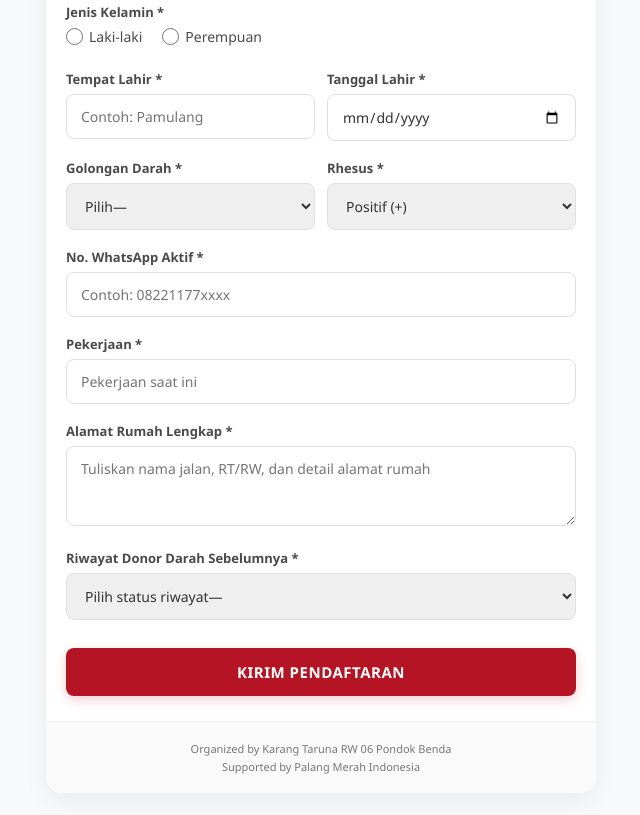
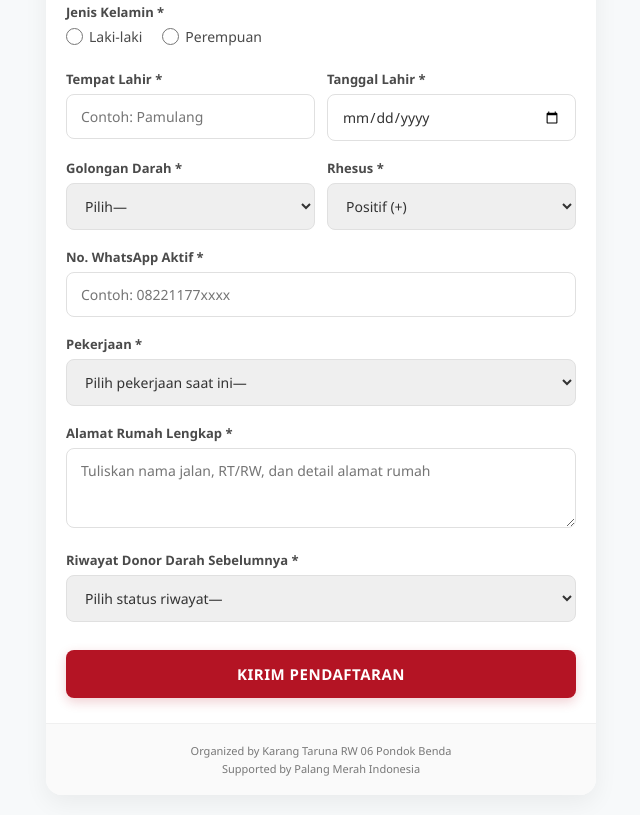
Before and after one commit to rt06renijaya-cyber/DonorBersatu, a plain HTML site: page index.html in a window 1280 px wide. Shown: the part 651-1466 px from the top of the page, without its empty margins (319-959 px from the left). Drawn offline with Linux system fonts and the light colour scheme.

Commit message:
Update index.html

```diff
--- a/index.html
+++ b/index.html
@@ -415,7 +415,19 @@
 
         <div class="form-group">
             <label for="pekerjaan">Pekerjaan *</label>
-            <input type="text" id="pekerjaan" placeholder="Pekerjaan saat ini" required>
+            <select id="pekerjaan" required>
+                <option value="" disabled selected>Pilih pekerjaan saat ini—</option>
+                <option value="PNS / TNI / POLRI">PNS / TNI / POLRI</option>
+                <option value="Karyawan BUMN">Karyawan BUMN</option>
+                <option value="Karyawan BUMD">Karyawan BUMD</option>
+                <option value="Karyawan Swasta">Karyawan Swasta</option>
+                <option value="Wiraswasta / Pengusaha">Wiraswasta / Pengusaha</option>
+                <option value="Buruh / Pekerja Harian">Buruh / Pekerja Harian</option>
+                <option value="Ibu Rumah Tangga">Ibu Rumah Tangga</option>
+                <option value="Mahasiswa / Pelajar">Mahasiswa / Pelajar</option>
+                <option value="Belum / Tidak Bekerja">Belum / Tidak Bekerja</option>
+                <option value="Lainnya">Lainnya</option>
+            </select>
         </div>
 
         <div class="form-group">
```
